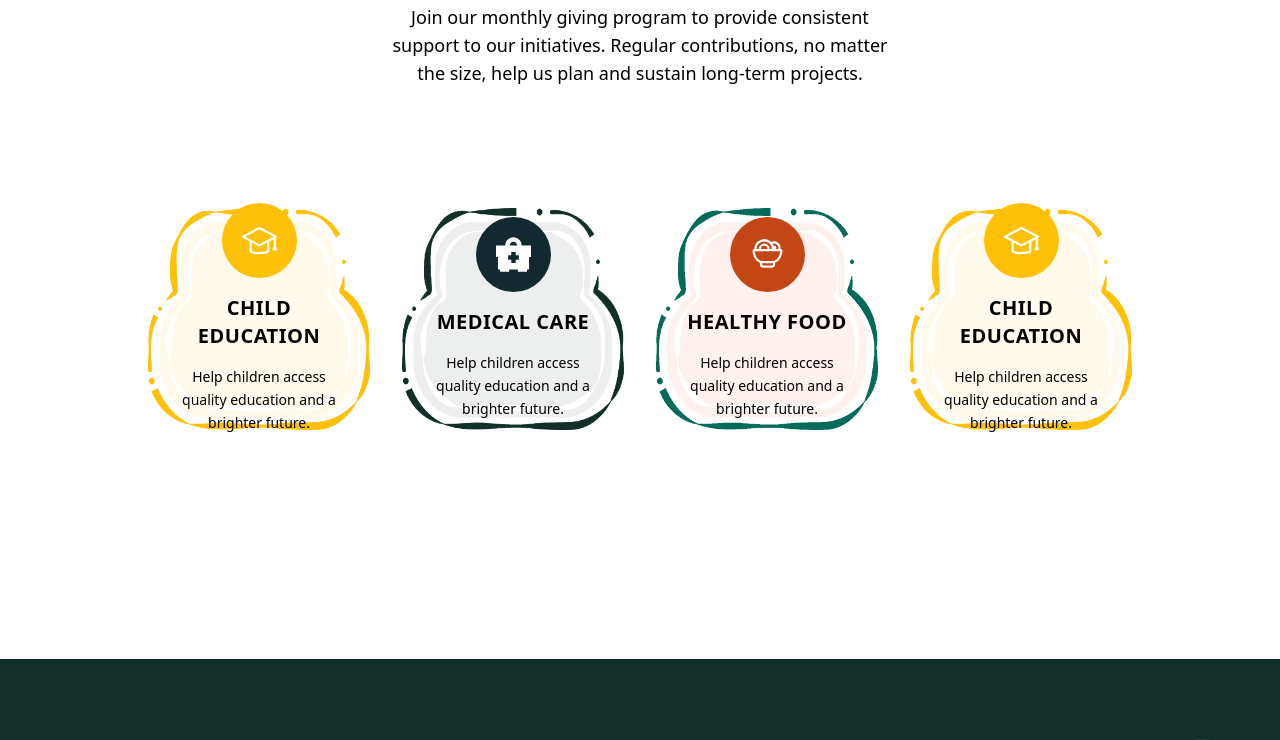
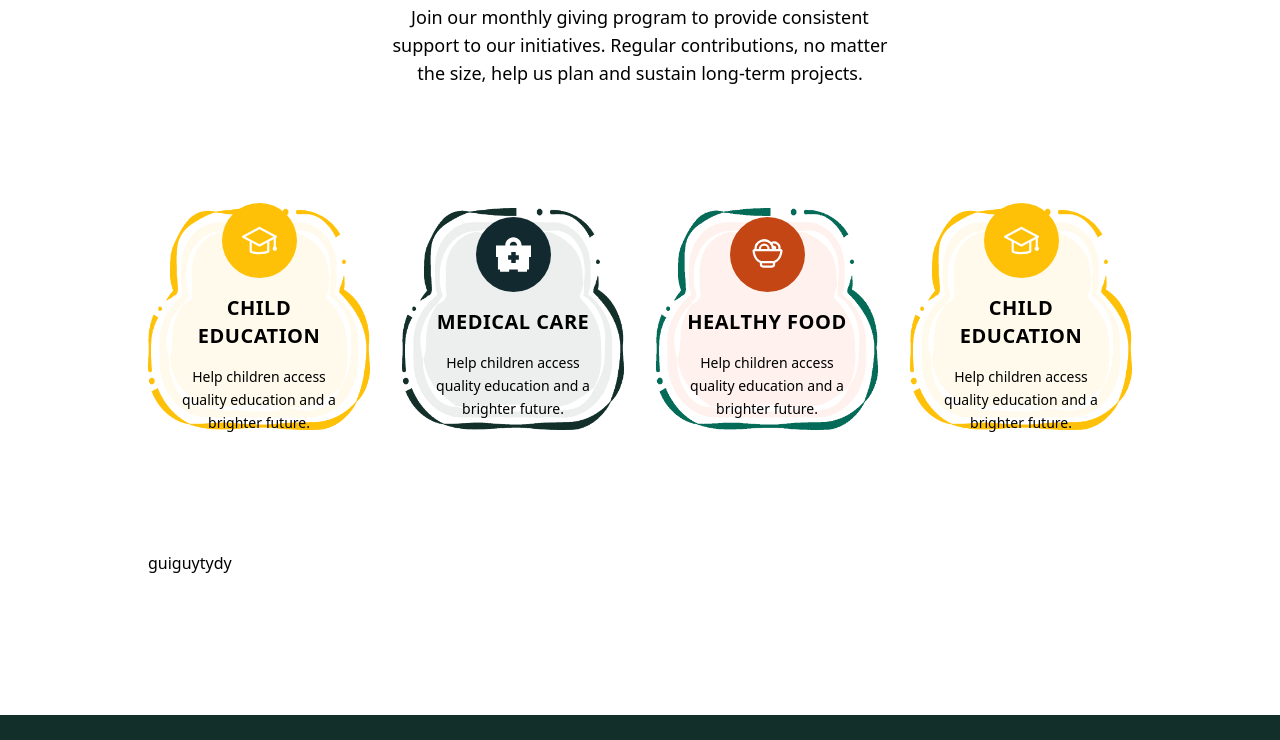
Before and after one commit to RextechITS/charity, a React (Vite) app: page / in a window 1280 px wide. Shown: the part 1251-1991 px from the top of the page. Built offline with nearby package versions, Linux system fonts and the light colour scheme.

Commit message:
donate section done

```diff
--- a/src/pages/Home.jsx
+++ b/src/pages/Home.jsx
@@ -132,6 +132,8 @@ export default function Home() {
                             </div>
                         </div>
 
+                        guiguytydy
+
                     </div>
 
 
```
